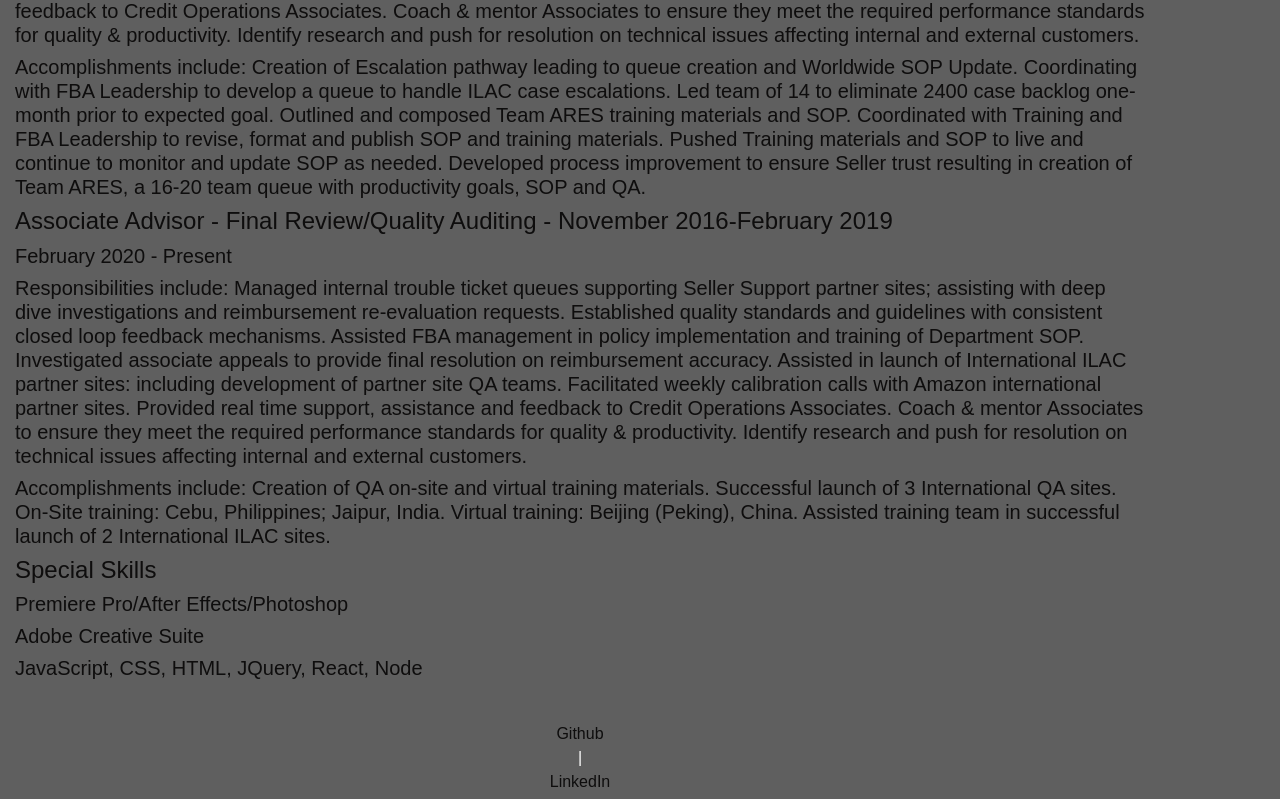
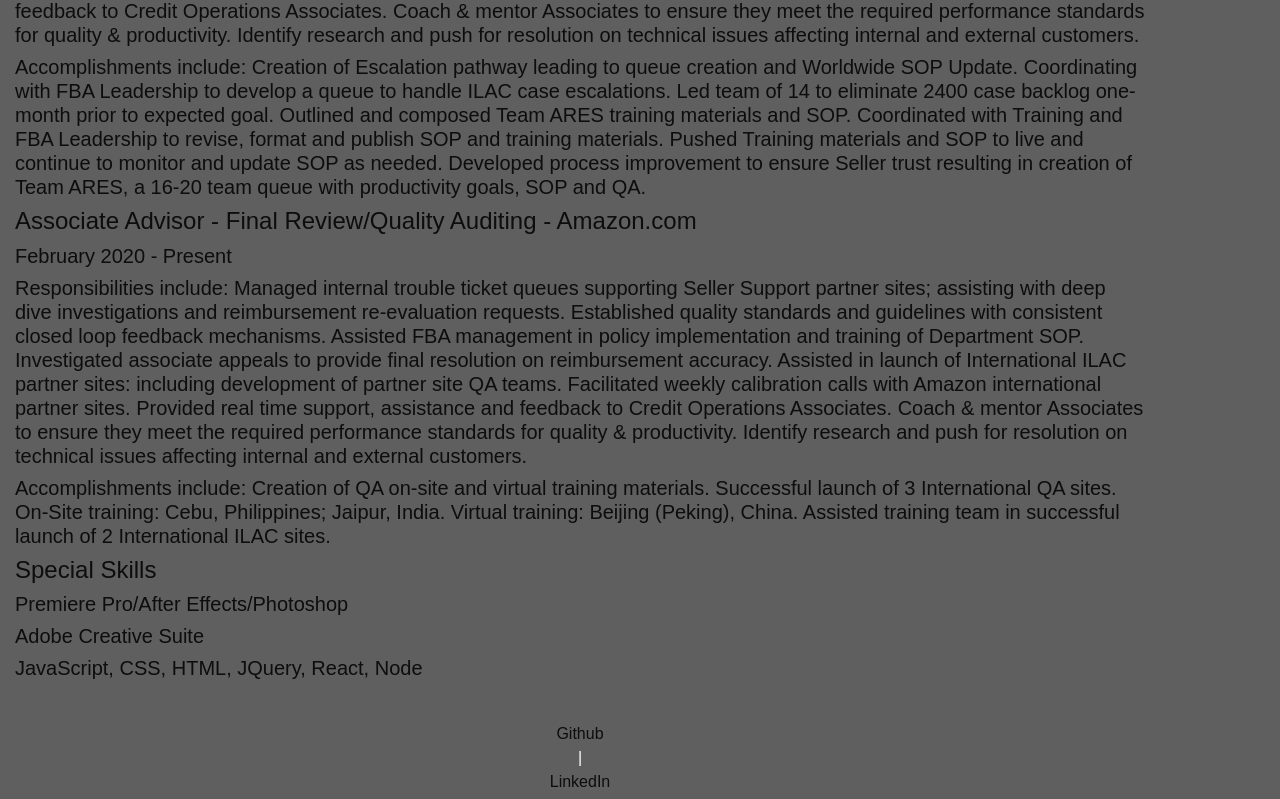
Before and after one commit to DiegoResendez/react_portfolio, a React (Create React App) app: page /resume in a window 1280 px wide. Shown: the part 775-1574 px from the top of the page. Built offline with nearby package versions, Linux system fonts and the light colour scheme.

Commit message:
updated resume

```diff
--- a/src/components/pages/resume.js
+++ b/src/components/pages/resume.js
@@ -41,7 +41,7 @@
                 Accomplishments include: Creation of Escalation pathway leading to queue creation and Worldwide SOP Update.  Coordinating with FBA Leadership to develop a queue to handle ILAC case escalations.  Led team of 14 to eliminate 2400 case backlog one-month prior to expected goal.  Outlined and composed Team ARES training materials and SOP.  Coordinated with Training and FBA Leadership to revise, format and publish SOP and training materials.  Pushed Training materials and SOP to live and continue to monitor and update SOP as needed.
 Developed process improvement to ensure Seller trust resulting in creation of Team ARES, a 16-20 team queue with productivity goals, SOP and QA.
                 </h5>
-                <h4 className="Amazon3">Associate Advisor - Final Review/Quality Auditing - November 2016-February 2019</h4>
+                <h4 className="Amazon3">Associate Advisor - Final Review/Quality Auditing - Amazon.com</h4>
                 <h5>February 2020 - Present</h5>
                 <h5>
                 Responsibilities include: Managed internal trouble ticket queues supporting Seller Support partner sites; assisting with deep dive investigations and reimbursement re-evaluation requests.  Established quality standards and guidelines with consistent closed loop feedback mechanisms.
```
